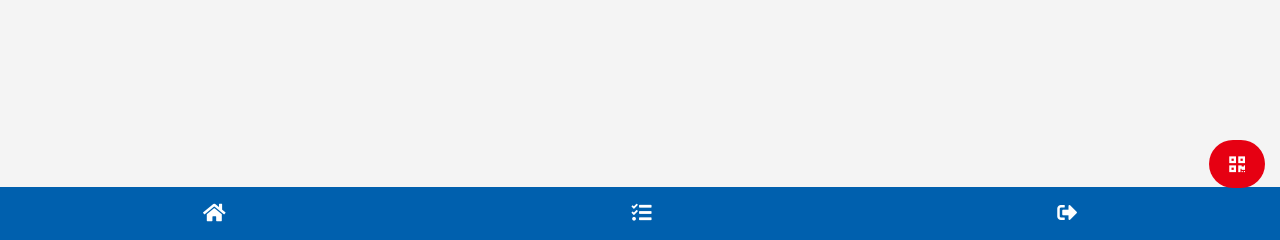
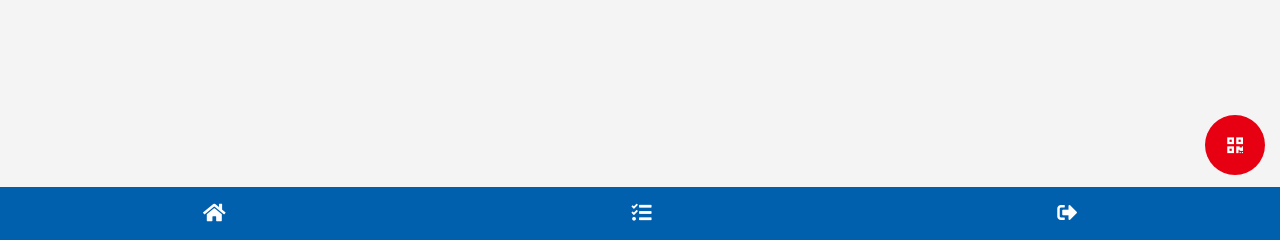
Before and after one commit to tik1111/greppeltocht, a PHP site: page /admin/tasks.php in a window 1280 px wide. Shown: the part 560-800 px from the top of the page. Run offline with PHP 8.4, Linux system fonts and the light colour scheme; the visitor is signed in with stand-in values (Sample User, id 1); some web fonts are replaced.

Commit message:
Action buttons

```diff
--- a/admin/css/style.css
+++ b/admin/css/style.css
@@ -66,10 +66,17 @@ div.content {
   position: fixed;
   bottom: 0;
   right: 15px;
-  margin-bottom: calc(52px + env(safe-area-inset-bottom));
+  margin-bottom: calc(65px + env(safe-area-inset-bottom));
   z-index: 999;
   display: flex;
   gap: 10px;
+}
+
+.buttons .button {
+  aspect-ratio: 1;
+  width: 60px;
+  line-height: 40px;
+  text-align: center;
 }
 
 #map {
```
